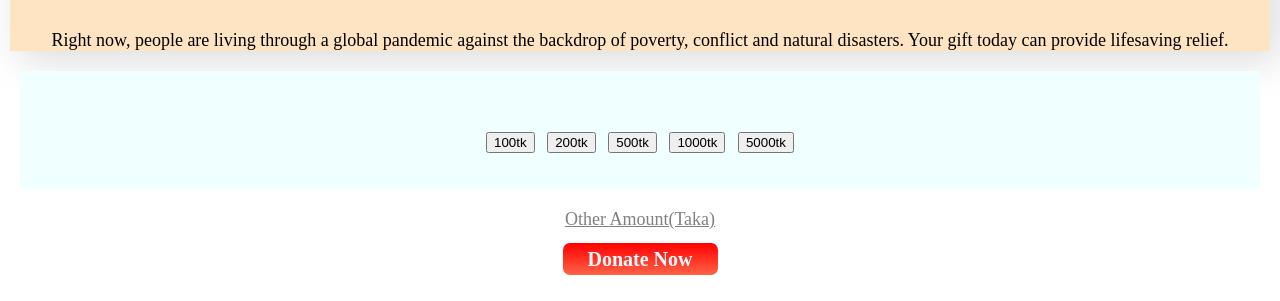
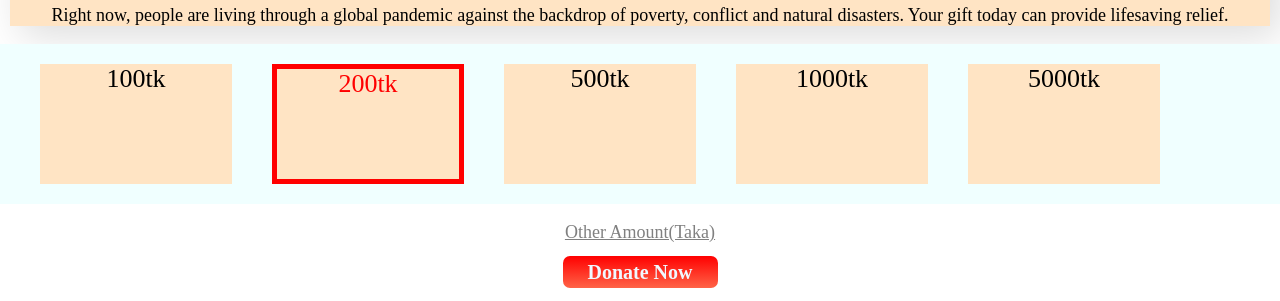
Before and after one commit to samtero/donate-today, a plain HTML site: page index.html in a window 1280 px wide. Shown: the part 430-731 px from the top of the page. Drawn offline with Linux system fonts and the light colour scheme; a web font is replaced by a local one.

Commit message:
style added

```diff
--- a/index.html
+++ b/index.html
@@ -28,15 +28,15 @@
                 natural
                 disasters. Your gift today can provide lifesaving relief.</p>
         </div>
-        <div class="button">
+        <div class="myContainer">
 
-            <button>100tk</button>
+            <div class="box">100tk</div>
+            <div id="special" class="box">200tk</div>
+            <div class="box">500tk</div>
+            <div class="box">1000tk</div>
+            <div class="box">5000tk</div>
 
 
-            <button>200tk</button>
-            <button>500tk</button>
-            <button>1000tk</button>
-            <button>5000tk</button>
         </div>
         <div class="amount">
             <p> <u>Other Amount(Taka)</u></p>
--- a/style.css
+++ b/style.css
@@ -26,6 +26,8 @@ h2 {
     padding: 10px;
     font-size: 40px;
     font-weight: 300px;
+    margin-bottom: 0;
+    padding-bottom: 0;
 }
 
 h3 {
@@ -57,14 +59,27 @@ p {
     font-weight: 400px;
 }
 
-.button {
-    display: block;
-    border: none;
-    padding: 30px 50px;
-    font-size: 50px;
-    font-weight: 700px;
+.myContainer {
+    display: flex;
+    height: auto;
+    width: 100%;
+    padding-left: 20px;
     background-color: azure;
+}
+
+.box {
+    width: 15%;
+    height: 120px;
+    background-color: bisque;
     margin: 20px;
+    box-sizing: border-box;
+    font-size: 26px;
+    text-align: center;
+}
+
+#special {
+    color: red;
+    border: 5px solid red;
 }
 
 .amount {
```
